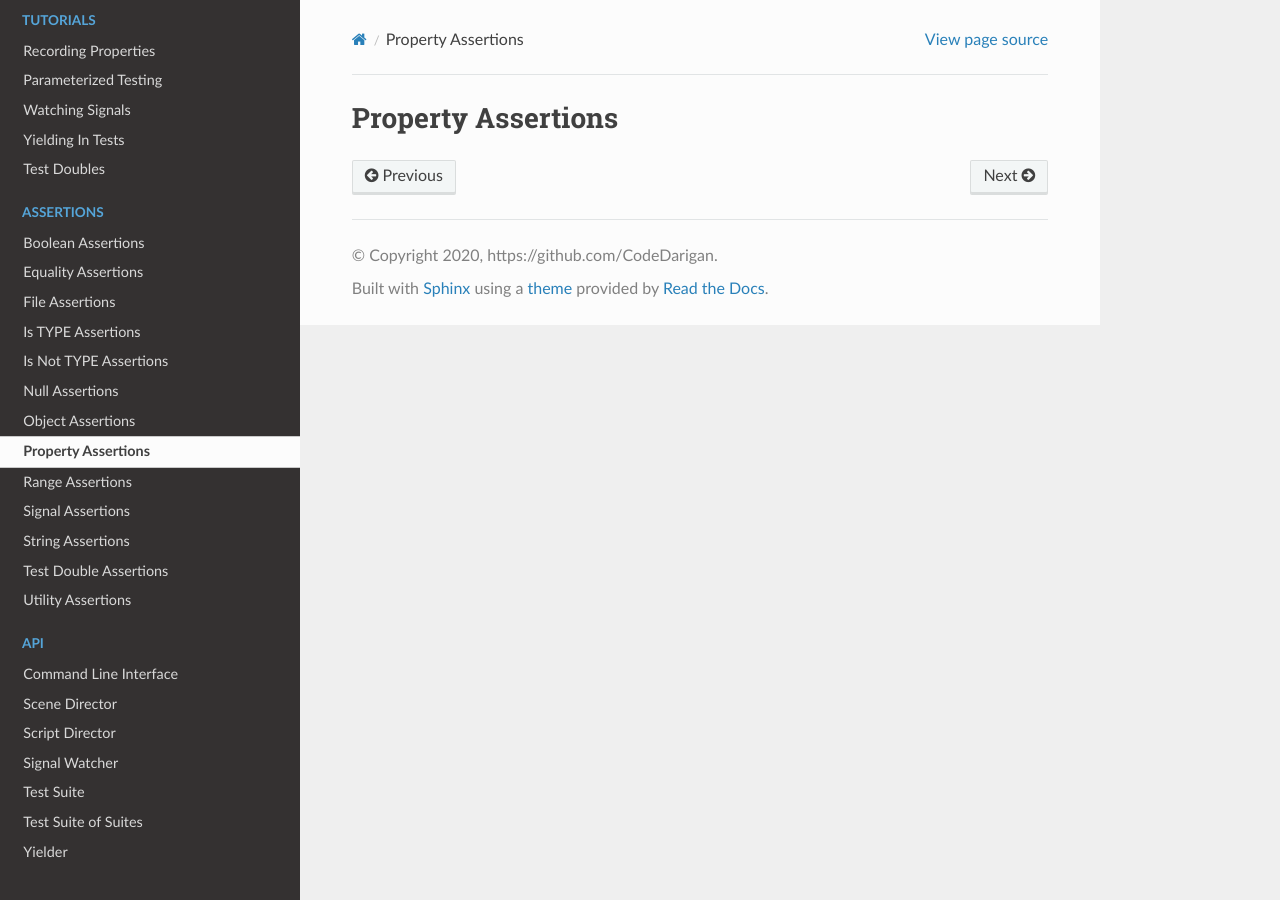
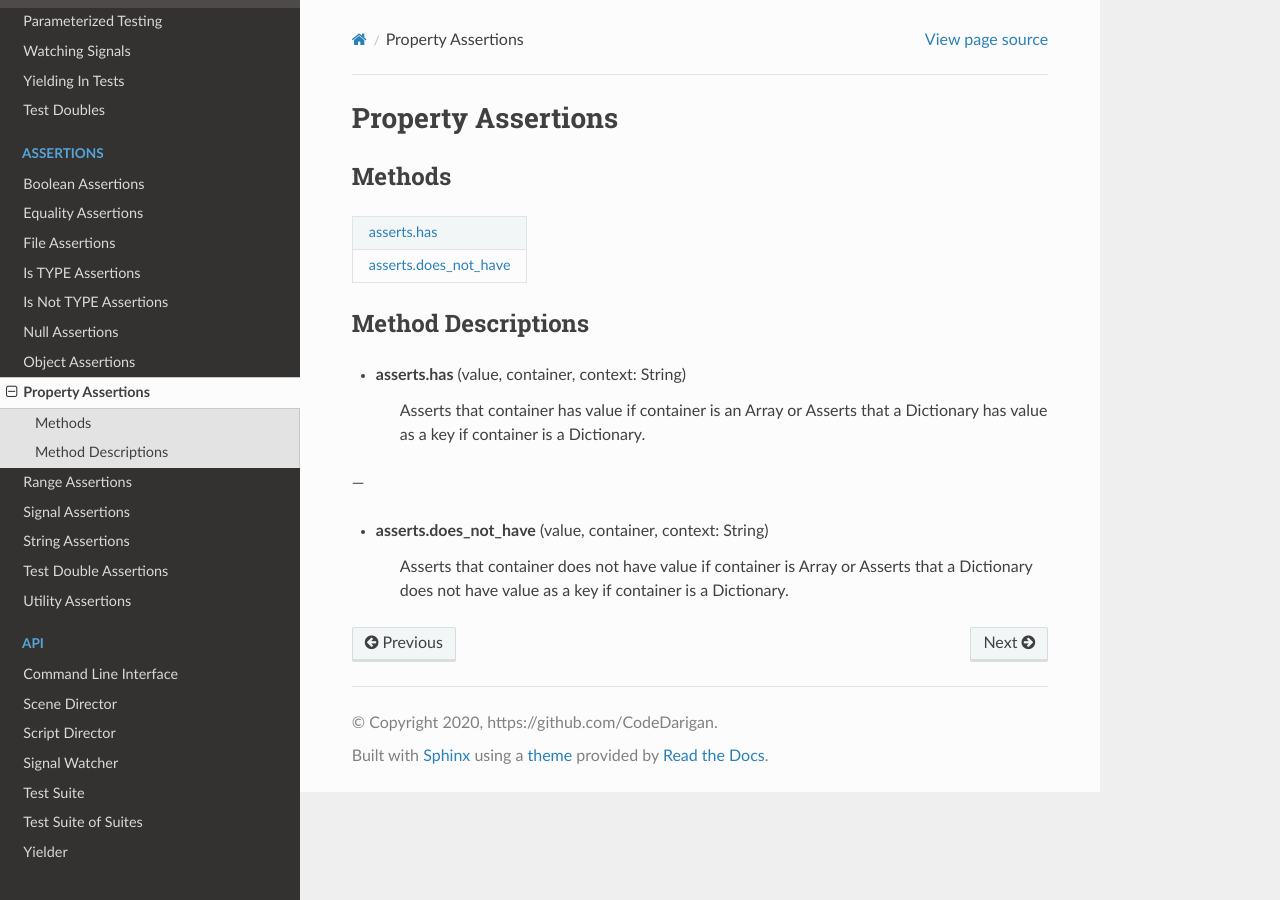
Before and after one commit to CodeDarigan/WATDocRedux, a Sphinx documentation site: the page built from source/pages/assertions/property.rst, in a window 1280 px wide. Built offline with Sphinx 7.4.7 and the Read the Docs theme 2.0.0, drawn with Linux system fonts in a browser that asks for light colours.

Commit message:
Add Property Assertions

```diff
--- a/source/pages/assertions/property.rst
+++ b/source/pages/assertions/property.rst
@@ -1,2 +1,32 @@
 Property Assertions
 ===================
+
+********
+Methods
+********
+
+.. list-table::
+    :width: 100
+
+    * - :ref:`asserts.has<asserts.has>`
+    * - :ref:`asserts.does_not_have<asserts.does_not_have>`
+
+********************
+Method Descriptions
+********************
+
+.. _asserts.has:
+
+* **asserts.has** (value, container, context: String)
+
+    Asserts that container has value if container is an Array
+    or Asserts that a Dictionary has value as a key if container is a Dictionary.
+
+---
+
+.. _asserts.does_not_have:
+
+* **asserts.does_not_have** (value, container, context: String)
+
+    Asserts that container does not have value if container is Array
+    or Asserts that a Dictionary does not have value as a key if container is a Dictionary.
```
Also changed, not shown: 6 other files.
